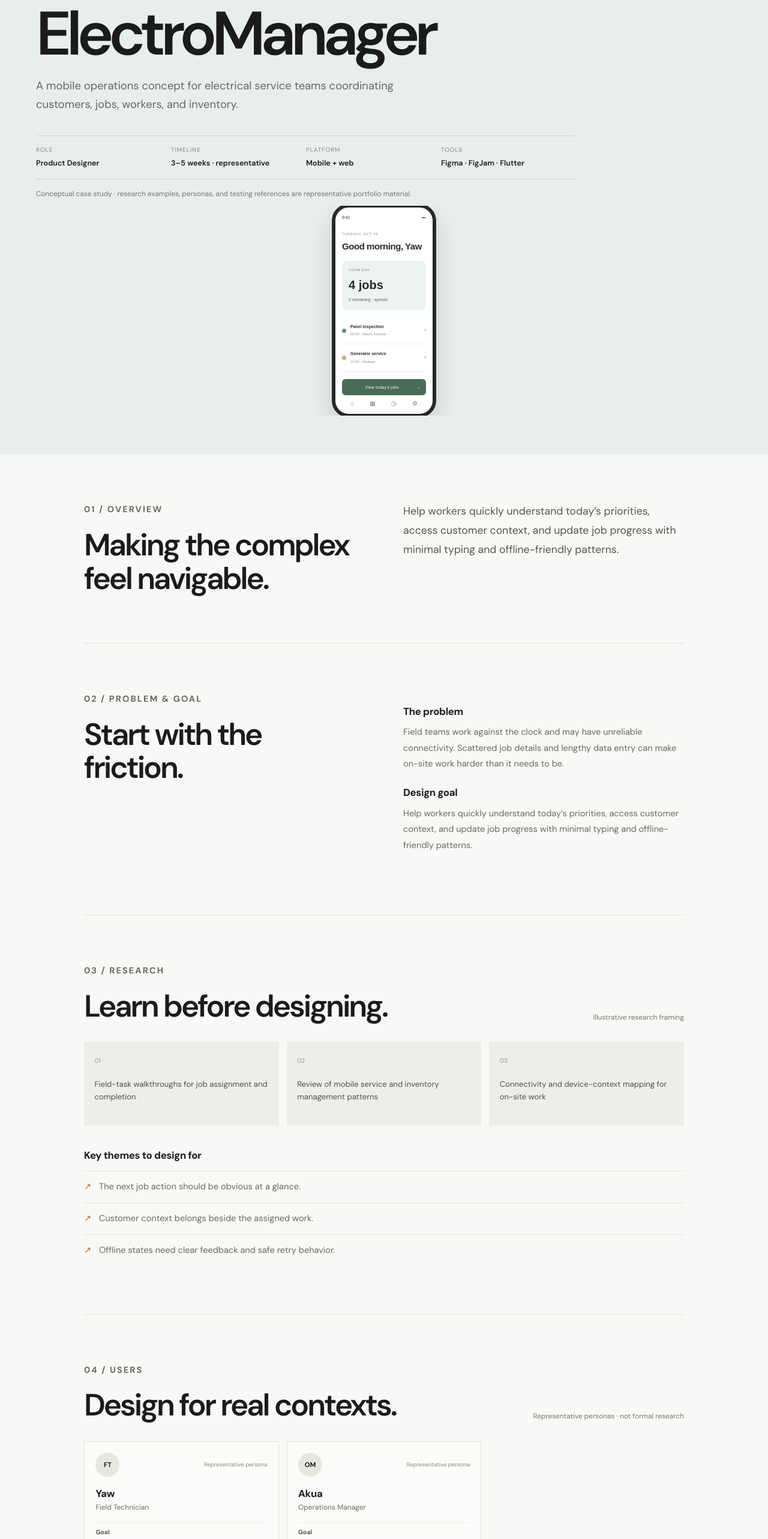
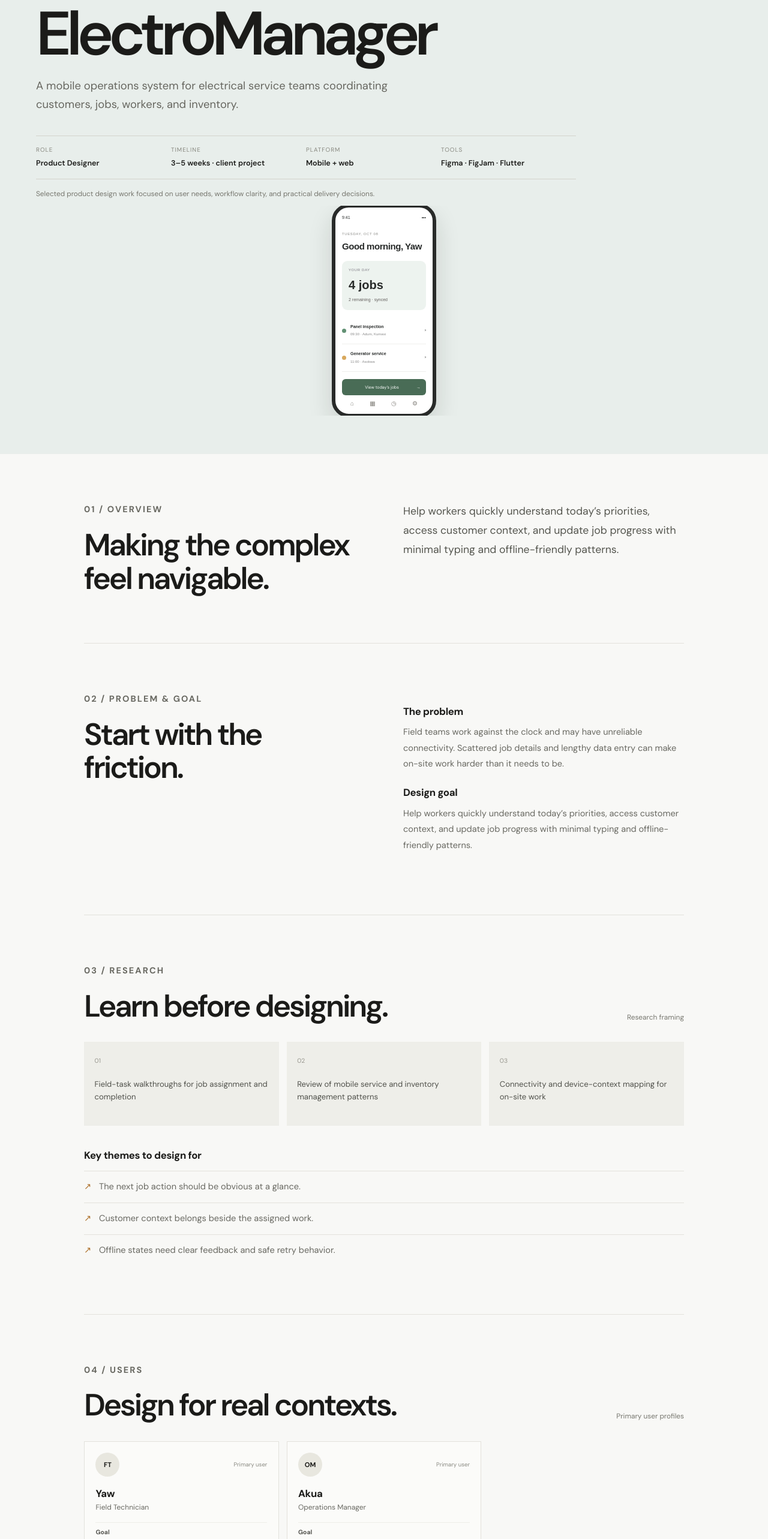
Before and after one commit to marvinlavoe/PORRTFOLIO-WEBSITE, a React (Vite) app in the folder portfolio-v2/: page /work/electromanager in a window 1280 px wide. Shown: the part 220-2786 px from the top of the page at 60% size. Built offline with nearby package versions, Linux system fonts and the light colour scheme.

Commit message:
Add GitHub link to Navbar and Contact page; update case studies descriptions and user labels

```diff
--- a/portfolio-v2/src/components/Navbar.jsx
+++ b/portfolio-v2/src/components/Navbar.jsx
@@ -3,7 +3,7 @@ import { NavLink, Link } from 'react-router-dom';
 import { FaBars, FaTimes, FaExternalLinkAlt } from 'react-icons/fa';
 import './Navbar.css';
 
-const links = [{ label: 'Work', to: '/work' }, { label: 'About', to: '/about' }, { label: 'Resume', to: '/resume' }, { label: 'Contact', to: '/contact' }];
+const links = [{ label: 'Work', to: '/work' }, { label: 'About', to: '/about' }, { label: 'Resume', to: '/resume' }, { label: 'GitHub', to: '/github' }, { label: 'Contact', to: '/contact' }];
 const Navbar = () => {
     const [isOpen, setIsOpen] = useState(false);
     const closeMenu = () => setIsOpen(false);
--- a/portfolio-v2/src/data/caseStudies.js
+++ b/portfolio-v2/src/data/caseStudies.js
@@ -1,12 +1,12 @@
 export const caseStudies = [
   {
     slug: 'smart-workplace', number: '01', title: 'Emma360', category: 'Enterprise UX · Workflow Design · Information Architecture',
-    description: 'A digital workplace concept that brings everyday organizational workflows into one clear, trackable experience.', role: 'UX/UI Designer', timeline: '4–6 weeks · representative', platform: 'Web application', tools: ['Figma', 'FigJam', 'React'], accent: 'workplace', mockData: true,
+    description: 'A digital workplace experience that brings everyday organizational workflows into one clear, trackable system.', role: 'UX/UI Designer', timeline: '4–6 weeks · client project', platform: 'Web application', tools: ['Figma', 'FigJam', 'React'], accent: 'workplace', mockData: false,
     problem: 'Paper forms, email threads, spreadsheets, and disconnected communication make it difficult to see request status, ownership, and next steps.', goal: 'Create a centralized workplace experience where employees can submit and track requests, and reviewers can make informed decisions with a clear audit history.',
     users: [
-      { name: 'Ama', title: 'Administrative Officer', label: 'Representative persona', initials: 'AO', goal: 'Process requests and keep records accurate.', needs: 'A reliable queue, clear ownership, and a searchable history.', pain: 'Too many emails and repeated data entry.' },
-      { name: 'Kojo', title: 'Department Supervisor', label: 'Representative persona', initials: 'DS', goal: 'Review requests without losing sight of team priorities.', needs: 'Decision context, urgency, and a clear next action.', pain: 'Unclear approval responsibility and follow-up.' },
-      { name: 'Esi', title: 'Employee', label: 'Representative persona', initials: 'EM', goal: 'Submit a request and know what happens next.', needs: 'Simple forms, status visibility, and timely updates.', pain: 'No easy way to check where a request is.' },
+      { name: 'Ama', title: 'Administrative Officer', label: 'Primary user', initials: 'AO', goal: 'Process requests and keep records accurate.', needs: 'A reliable queue, clear ownership, and a searchable history.', pain: 'Too many emails and repeated data entry.' },
+      { name: 'Kojo', title: 'Department Supervisor', label: 'Primary user', initials: 'DS', goal: 'Review requests without losing sight of team priorities.', needs: 'Decision context, urgency, and a clear next action.', pain: 'Unclear approval responsibility and follow-up.' },
+      { name: 'Esi', title: 'Employee', label: 'Primary user', initials: 'EM', goal: 'Submit a request and know what happens next.', needs: 'Simple forms, status visibility, and timely updates.', pain: 'No easy way to check where a request is.' },
     ],
     research: ['Workflow analysis across correspondence, leave, memos, and IT support', 'Representative stakeholder interviews and task walkthroughs', 'Competitive review of enterprise request and approval patterns'],
     findings: ['Status needs to be visible without opening each request.', 'Approval ownership must be explicit at every stage.', 'Historical actions and the next required action answer different questions.'],
@@ -18,11 +18,11 @@ export const caseStudies = [
   },
   {
     slug: 'electromanager', number: '02', title: 'ElectroManager', category: 'Mobile UX · IoT · Field Operations',
-    description: 'A mobile operations concept for electrical service teams coordinating customers, jobs, workers, and inventory.', role: 'Product Designer', timeline: '3–5 weeks · representative', platform: 'Mobile + web', tools: ['Figma', 'FigJam', 'Flutter'], accent: 'electro', mockData: true,
+    description: 'A mobile operations system for electrical service teams coordinating customers, jobs, workers, and inventory.', role: 'Product Designer', timeline: '3–5 weeks · client project', platform: 'Mobile + web', tools: ['Figma', 'FigJam', 'Flutter'], accent: 'electro', mockData: false,
     problem: 'Field teams work against the clock and may have unreliable connectivity. Scattered job details and lengthy data entry can make on-site work harder than it needs to be.', goal: 'Help workers quickly understand today’s priorities, access customer context, and update job progress with minimal typing and offline-friendly patterns.',
     users: [
-      { name: 'Yaw', title: 'Field Technician', label: 'Representative persona', initials: 'FT', goal: 'Complete assigned jobs safely and on schedule.', needs: 'Quick access to job details, contact, and materials.', pain: 'Poor signal and details spread across messages.' },
-      { name: 'Akua', title: 'Operations Manager', label: 'Representative persona', initials: 'OM', goal: 'Coordinate work and spot blockers early.', needs: 'A live overview of jobs, workers, and stock.', pain: 'Limited visibility once teams leave the office.' },
+      { name: 'Yaw', title: 'Field Technician', label: 'Primary user', initials: 'FT', goal: 'Complete assigned jobs safely and on schedule.', needs: 'Quick access to job details, contact, and materials.', pain: 'Poor signal and details spread across messages.' },
+      { name: 'Akua', title: 'Operations Manager', label: 'Primary user', initials: 'OM', goal: 'Coordinate work and spot blockers early.', needs: 'A live overview of jobs, workers, and stock.', pain: 'Limited visibility once teams leave the office.' },
     ],
     research: ['Field-task walkthroughs for job assignment and completion', 'Review of mobile service and inventory management patterns', 'Connectivity and device-context mapping for on-site work'],
     findings: ['The next job action should be obvious at a glance.', 'Customer context belongs beside the assigned work.', 'Offline states need clear feedback and safe retry behavior.'],
@@ -34,11 +34,11 @@ export const caseStudies = [
   },
   {
     slug: 'freesub', number: '03', title: 'FreeSub', category: 'Consumer UX · Mobile · Subscription Management',
-    description: 'A focused mobile concept for understanding recurring AI subscriptions, renewal dates, and spend.', role: 'Product Designer', timeline: '2–4 weeks · representative', platform: 'Mobile application', tools: ['Figma', 'FigJam', 'React'], accent: 'freesub', mockData: true,
+    description: 'A focused mobile experience for understanding recurring AI subscriptions, renewal dates, and spend.', role: 'Product Designer', timeline: '2–4 weeks · client project', platform: 'Mobile application', tools: ['Figma', 'FigJam', 'React'], accent: 'freesub', mockData: false,
     problem: 'With more AI services moving to subscriptions, users can lose track of renewal dates, recurring costs, and which plans they still use.', goal: 'Make subscription commitments easy to scan, understand, and manage without turning the product into a complicated finance tool.',
     users: [
-      { name: 'Nana', title: 'Independent Creator', label: 'Representative persona', initials: 'IC', goal: 'Keep useful tools while avoiding surprise renewals.', needs: 'A clear list, upcoming reminders, and spend context.', pain: 'Multiple billing dates and scattered receipts.' },
-      { name: 'Mika', title: 'Curious Professional', label: 'Representative persona', initials: 'CP', goal: 'Understand the value of active plans.', needs: 'A calm overview and easy-to-find plan details.', pain: 'Hard to compare recurring costs over time.' },
+      { name: 'Nana', title: 'Independent Creator', label: 'Primary user', initials: 'IC', goal: 'Keep useful tools while avoiding surprise renewals.', needs: 'A clear list, upcoming reminders, and spend context.', pain: 'Multiple billing dates and scattered receipts.' },
+      { name: 'Mika', title: 'Curious Professional', label: 'Primary user', initials: 'CP', goal: 'Understand the value of active plans.', needs: 'A calm overview and easy-to-find plan details.', pain: 'Hard to compare recurring costs over time.' },
     ],
     research: ['Subscription-tracking task analysis', 'Review of consumer finance and reminder interaction patterns', 'Concept exploration for a low-friction manual setup flow'],
     findings: ['Upcoming renewals matter most when paired with the plan and date.', 'Monthly and annual totals should be distinguishable.', 'Manual entry should ask only for the details needed to create a useful reminder.'],
--- a/portfolio-v2/src/data/portfolioContent.js
+++ b/portfolio-v2/src/data/portfolioContent.js
@@ -14,6 +14,7 @@ export const portfolioContent = {
       { label: 'Work', to: '/work' },
       { label: 'About', to: '/about' },
       { label: 'Resume', to: '/resume' },
+      { label: 'GitHub', to: '/github' },
       { label: 'Contact', to: '/contact' },
     ],
   },
--- a/portfolio-v2/src/pages/CaseStudy.jsx
+++ b/portfolio-v2/src/pages/CaseStudy.jsx
@@ -11,18 +11,18 @@ const CaseStudy = () => {
   const index = caseStudies.indexOf(project);
   const next = caseStudies[(index + 1) % caseStudies.length];
   return <article className={`case-study case-${project.accent}`}>
-    <header className="case-hero"><div className="container"><Link to="/work" className="back-link"><FaArrowLeft/> All work</Link><p className="eyebrow">{project.number} / Case study · {project.category}</p><h1>{project.title}</h1><p className="case-lede">{project.description}</p><div className="case-meta">{[['Role', project.role], ['Timeline', project.timeline], ['Platform', project.platform], ['Tools', project.tools.join(' · ')]].map(([label, value]) => <div key={label}><small>{label}</small><b>{value}</b></div>)}</div><p className="honesty-note">Conceptual case study · research examples, personas, and testing references are representative portfolio material.</p><div className="case-preview-wrap"><ProductPreview type={project.accent}/></div></div></header>
+    <header className="case-hero"><div className="container"><Link to="/work" className="back-link"><FaArrowLeft/> All work</Link><p className="eyebrow">{project.number} / Case study · {project.category}</p><h1>{project.title}</h1><p className="case-lede">{project.description}</p><div className="case-meta">{[['Role', project.role], ['Timeline', project.timeline], ['Platform', project.platform], ['Tools', project.tools.join(' · ')]].map(([label, value]) => <div key={label}><small>{label}</small><b>{value}</b></div>)}</div><p className="honesty-note">Selected product design work focused on user needs, workflow clarity, and practical delivery decisions.</p><div className="case-preview-wrap"><ProductPreview type={project.accent}/></div></div></header>
     <div className="container case-body">
       <section className="case-section overview-grid"><div><p className="eyebrow">01 / Overview</p><h2>Making the complex feel navigable.</h2></div><p>{project.goal}</p></section>
       <section className="case-section two-col"><div><p className="eyebrow">02 / Problem & goal</p><h2>Start with the friction.</h2></div><div><h3>The problem</h3><p>{project.problem}</p><h3>Design goal</h3><p>{project.goal}</p></div></section>
-      <section className="case-section"><div className="section-head"><div><p className="eyebrow">03 / Research</p><h2>Learn before designing.</h2></div><span className="sample-pill">Illustrative research framing</span></div><div className="research-grid">{project.research.map((item,i)=><article className="research-item" key={item}><span>0{i+1}</span><p>{item}</p></article>)}</div><div className="findings"><h3>Key themes to design for</h3>{project.findings.map((item,i)=><p key={item}><span>↗</span>{item}</p>)}</div></section>
-      <section className="case-section"><div className="section-head"><div><p className="eyebrow">04 / Users</p><h2>Design for real contexts.</h2></div><span className="sample-pill">Representative personas · not formal research</span></div><div className="persona-grid">{project.users.map((persona)=><PersonaCard key={persona.name} persona={persona}/>)}</div></section>
+      <section className="case-section"><div className="section-head"><div><p className="eyebrow">03 / Research</p><h2>Learn before designing.</h2></div><span className="sample-pill">Research framing</span></div><div className="research-grid">{project.research.map((item,i)=><article className="research-item" key={item}><span>0{i+1}</span><p>{item}</p></article>)}</div><div className="findings"><h3>Key themes to design for</h3>{project.findings.map((item,i)=><p key={item}><span>↗</span>{item}</p>)}</div></section>
+      <section className="case-section"><div className="section-head"><div><p className="eyebrow">04 / Users</p><h2>Design for real contexts.</h2></div><span className="sample-pill">Primary user profiles</span></div><div className="persona-grid">{project.users.map((persona)=><PersonaCard key={persona.name} persona={persona}/>)}</div></section>
       <section className="case-section journey-section"><p className="eyebrow">05 / User journey</p><h2>From uncertainty to a clear next step.</h2><div className="journey-grid">{project.journey.map((stage,i)=><article key={stage.stage}><span>0{i+1}</span><h3>{stage.stage}</h3><p>{stage.detail}</p><small>“{stage.emotion}”</small></article>)}</div></section>
-      <section className="case-section"><div className="section-head"><div><p className="eyebrow">06 / User flow</p><h2>A path users can follow.</h2></div><span className="sample-pill">Representative flow</span></div><Workflow steps={project.flow}/>{project.slug==='smart-workplace' && <div className="approval-audit"><article><span>Approval flow</span><h3>What happens next?</h3><p>Supervisor <i>→</i> HR <i>→</i> Director</p></article><article><span>Activity / audit trail</span><h3>What has already happened?</h3><p>Submitted · Oct 08 <i>→</i> Supervisor comment · Oct 09</p></article></div>}</section>
+      <section className="case-section"><div className="section-head"><div><p className="eyebrow">06 / User flow</p><h2>A path users can follow.</h2></div><span className="sample-pill">Core flow</span></div><Workflow steps={project.flow}/>{project.slug==='smart-workplace' && <div className="approval-audit"><article><span>Approval flow</span><h3>What happens next?</h3><p>Supervisor <i>→</i> HR <i>→</i> Director</p></article><article><span>Activity / audit trail</span><h3>What has already happened?</h3><p>Submitted · Oct 08 <i>→</i> Supervisor comment · Oct 09</p></article></div>}</section>
       <section className="case-section two-col"><div><p className="eyebrow">07 / Structure & ideation</p><h2>Useful structure beats more screens.</h2></div><div><h3>Information architecture</h3><ul className="ia-tree"><li>Overview</li><li>Workplace<ul><li>Correspondence</li><li>Leave & approvals</li><li>Memos · Circulars · Help desk</li></ul></li><li>Administration<ul><li>People · Departments · Roles</li></ul></li></ul><h3>Concept exploration</h3><p>Compared a status-first dashboard, a task-first dashboard, and a role-specific queue. The selected direction prioritizes the next action while keeping wider context available.</p></div></section>
-      <section className="case-section iterations-section"><div><p className="eyebrow">08 / Wireframe → prototype → test</p><h2>Make assumptions visible early.</h2></div><div className="iteration-track"><div><span>01 · Structure</span><div className="wire-sketch"><i/><i/><i/><i/></div><p>Sketch task hierarchy and layout.</p></div><div><span>02 · Low fidelity</span><div className="wire-sketch mid"><i/><i/><i/><i/><i/></div><p>Explore navigation and information order.</p></div><div><span>03 · Interactive prototype</span><div className="wire-sketch hi"><i/><i/><i/><i/><i/></div><p>Walk through primary task paths.</p></div></div><p className="sample-callout">Sample usability-testing scenario: ask a participant to complete the main task and identify the next owner. An illustrative finding was uncertainty about approval order; the design response was a persistent stage-by-stage timeline. This is not a claim of completed formal testing.</p></section>
+      <section className="case-section iterations-section"><div><p className="eyebrow">08 / Wireframe → prototype → test</p><h2>Make assumptions visible early.</h2></div><div className="iteration-track"><div><span>01 · Structure</span><div className="wire-sketch"><i/><i/><i/><i/></div><p>Sketch task hierarchy and layout.</p></div><div><span>02 · Low fidelity</span><div className="wire-sketch mid"><i/><i/><i/><i/><i/></div><p>Explore navigation and information order.</p></div><div><span>03 · Interactive prototype</span><div className="wire-sketch hi"><i/><i/><i/><i/><i/></div><p>Walk through primary task paths.</p></div></div><p className="sample-callout">A usability scenario focused on task completion and approval clarity helped refine the flow and information hierarchy.</p></section>
       <section className="case-section before-after"><p className="eyebrow">09 / Design iterations</p><h2>From form-filling to visible progress.</h2><div className="compare-grid"><article><span>Before · opportunity</span><h3>Long, flat process</h3><ul><li>Many fields at once</li><li>Little progress indication</li><li>Ownership is hard to spot</li></ul></article><article><span>After · design direction</span><h3>Guided, transparent workflow</h3><ul><li>Grouped inputs and useful defaults</li><li>Visible status and next approver</li><li>Separate history and approval stages</li></ul></article></div>{project.iterations.map((item,i)=><p className="iteration-line" key={item}><span>0{i+1}</span>{item}</p>)}</section>
-      <section className="case-section final-showcase"><div className="section-head"><div><p className="eyebrow">10 / Final UI & design system</p><h2>One system, clear states.</h2></div><span className="sample-pill">Conceptual interface</span></div><ProductPreview type={project.accent}/><div className="design-tokens"><div><small>COLOR</small><span className="swatches"><i/><i/><i/><i/></span></div><div><small>TYPE</small><b>Clear hierarchy<br/><span>Readable body text</span></b></div><div><small>COMPONENTS</small><b>Cards · status · forms<br/><span>Tables · alerts · navigation</span></b></div><div><small>INTERACTION</small><b>Visible focus<br/><span>Helpful feedback · error recovery</span></b></div></div></section>
+      <section className="case-section final-showcase"><div className="section-head"><div><p className="eyebrow">10 / Final UI & design system</p><h2>One system, clear states.</h2></div><span className="sample-pill">Interface direction</span></div><ProductPreview type={project.accent}/><div className="design-tokens"><div><small>COLOR</small><span className="swatches"><i/><i/><i/><i/></span></div><div><small>TYPE</small><b>Clear hierarchy<br/><span>Readable body text</span></b></div><div><small>COMPONENTS</small><b>Cards · status · forms<br/><span>Tables · alerts · navigation</span></b></div><div><small>INTERACTION</small><b>Visible focus<br/><span>Helpful feedback · error recovery</span></b></div></div></section>
       <section className="case-section two-col"><div><p className="eyebrow">11 / Accessibility & outcome</p><h2>Clear for more people.</h2></div><div><ul className="access-list"><li>Contrast-conscious color and non-color status cues</li><li>Keyboard-operable controls and visible focus states</li><li>Readable typography, semantic structure, and labeled actions</li><li>Touch-friendly controls and reduced-motion support</li></ul><h3>Outcome</h3><p>{project.outcome}</p></div></section>
       <section className="case-section lessons"><p className="eyebrow">12 / Reflection</p><h2>What this work reinforced.</h2><div className="lesson-grid">{project.lessons.map((item,i)=><p key={item}><span>0{i+1}</span>{item}</p>)}</div></section>
       <Link to={`/work/${next.slug}`} className="next-project"><span>Next case study <b>{next.title}</b></span><FaArrowRight/></Link>
--- a/portfolio-v2/src/pages/Contact.jsx
+++ b/portfolio-v2/src/pages/Contact.jsx
@@ -1,5 +1,5 @@
 import React from 'react';
-import { FaArrowRight, FaGithub } from 'react-icons/fa';
+import { FaArrowRight, FaGithub, FaEnvelope, FaLinkedin } from 'react-icons/fa';
 
-const Contact = () => <section className="container contact-page"><p className="eyebrow">Contact · Kumasi, Ghana</p><h1>Have a product or design problem <em>to solve?</em></h1><p className="contact-lede">I'm interested in thoughtful products, complex problems, and opportunities where design can make technology easier to use.</p><div className="contact-main"><div><span className="availability-dot"/> Available for design opportunities</div><p className="contact-email">Email address not provided yet</p><p className="contact-disclaimer">LinkedIn and Figma profile links have not been provided. No unverified contact details are published here.</p></div><div className="contact-links"><a href="https://github.com/marvinlavoe" target="_blank" rel="noreferrer"><FaGithub/> GitHub <span>Public profile</span><FaArrowRight/></a><div><span>LinkedIn</span><small>Profile link not provided</small></div><div><span>Figma</span><small>Portfolio link not provided</small></div></div></section>;
+const Contact = () => <section className="container contact-page"><p className="eyebrow">Contact · Kumasi, Ghana</p><h1>Have a product or design problem <em>to solve?</em></h1><p className="contact-lede">I'm interested in thoughtful products, complex problems, and opportunities where design can make technology easier to use.</p><div className="contact-main"><div><span className="availability-dot"/> Available for design opportunities</div><p className="contact-email"><a href="mailto:phiking451@gmail.com">phiking451@gmail.com</a></p><p className="contact-disclaimer">Open to product design work, UX strategy conversations, and digital experience opportunities.</p></div><div className="contact-links"><a href="https://github.com/marvinlavoe" target="_blank" rel="noreferrer"><FaGithub/> GitHub <span>Public profile</span><FaArrowRight/></a><a href="https://www.linkedin.com/in/marvin-lavoe" target="_blank" rel="noreferrer"><FaLinkedin/> LinkedIn <span>Professional profile</span><FaArrowRight/></a><a href="mailto:phiking451@gmail.com"><FaEnvelope/> Email <span>Direct contact</span><FaArrowRight/></a></div></section>;
 export default Contact;
```
Also changed, not shown: 1 other file (tests, documents, lock files or other folders).
